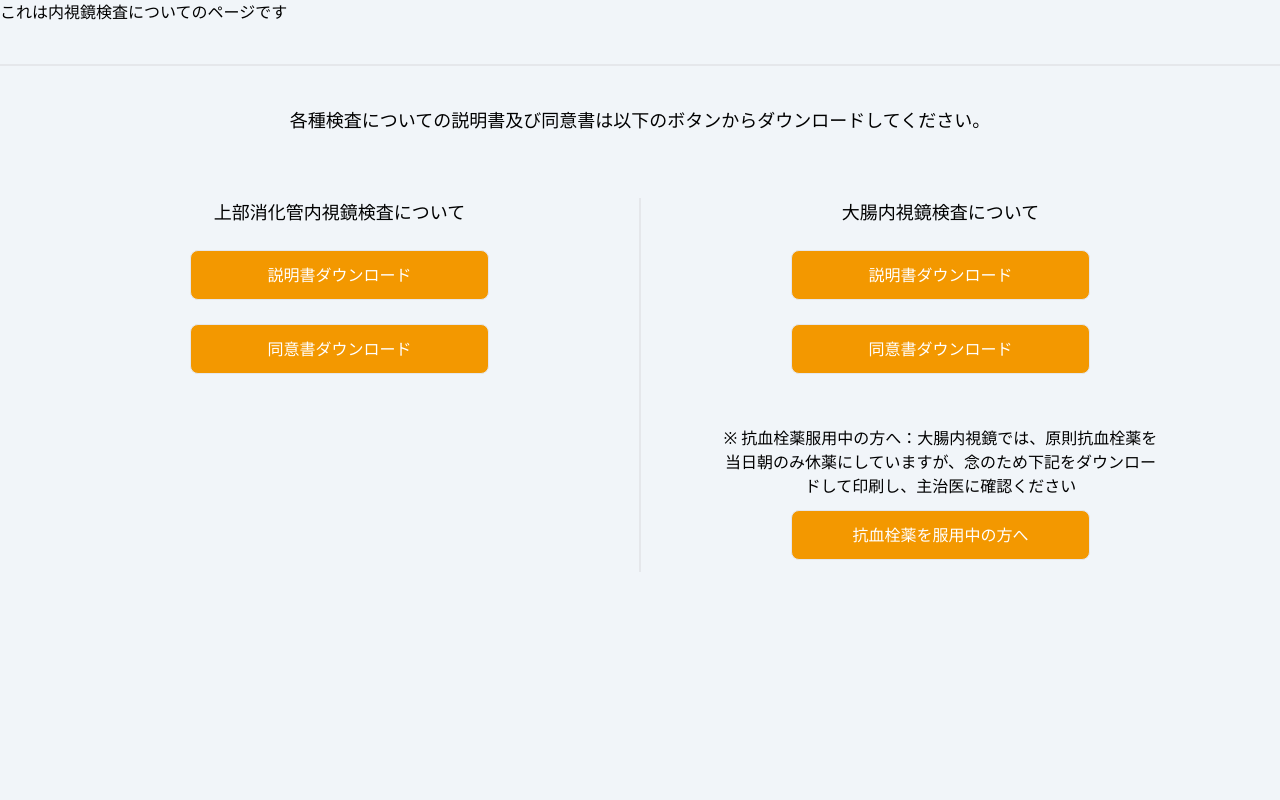
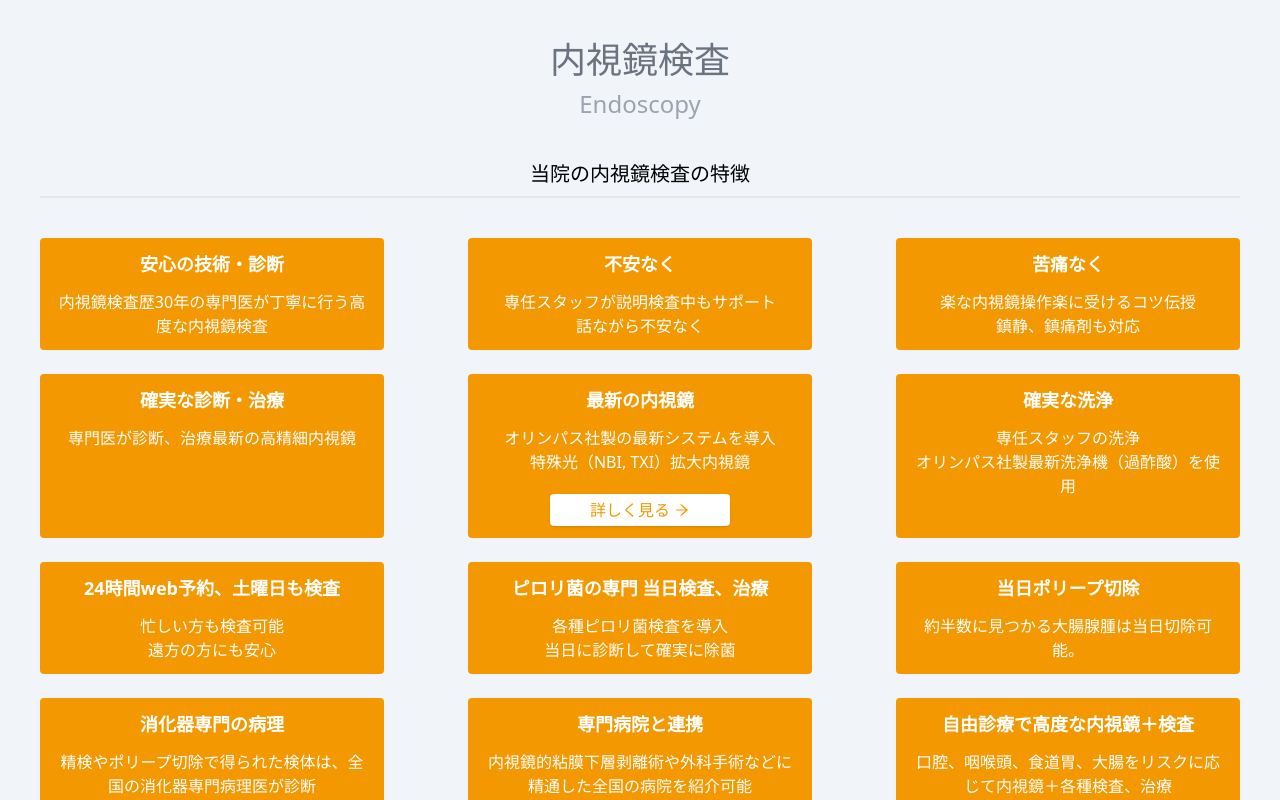
Before and after one commit to uto96315/hakodate-naishikyo, a Next.js app: page /aboutEndoscopy in a window 1280 px wide. Shown: the top 800 px of the page. Built offline with nearby package versions, Linux system fonts and the light colour scheme.

Commit message:
内視鏡検査の部分まで完成

```diff
--- a/components/aboutClinic.tsx
+++ b/components/aboutClinic.tsx
@@ -14,7 +14,7 @@ const medicalDepartmentData = [
 
 const AboutClinic = () => {
     return (
-        <div className="" id="aboutClinic">
+        <div className="pb-10" id="aboutClinic">
             {/* ここにロゴ */}
             <div className="flex justify-center pb-10">
                 <img
@@ -25,11 +25,14 @@ const AboutClinic = () => {
             </div>
 
             <div className="md:flex md:items-start">
-                <img
-                    src="/診療時間表.svg"
-                    alt=""
-                    className="w-full px-10 md:w-2/5 md:flex-1"
-                />
+                <div className="md:flex-1 md:flex md:flex-col md:items-center">
+                    <img
+                        src="/診療時間表.svg"
+                        alt=""
+                        className="w-full px-10"
+                    />
+                    <p className="font-sans text-center pt-2 lg:py-5 md:text-lg">※第1、3、5土曜日は16:00までの診療となります。</p>
+                </div>
                 <div className="flex-1">
                     <div className="py-5 md:py-0 md:pr-20 font-sans px-10 md:px-2">
                         <h3 className="border-b-2 py-1 text-lg">休診日</h3>
--- /dev/null
+++ b/components/endoscoryFeature.tsx
@@ -0,0 +1,122 @@
+import { AiOutlineArrowRight } from "react-icons/ai";
+
+const featureData = [
+    {
+        id: 1,
+        text: "安心の技術・診断",
+        description: "内視鏡検査歴30年の専門医が丁寧に行う高度な内視鏡検査",
+        imgPath: "",
+        detailLink: null,
+    },
+    {
+        id: 2,
+        text: "不安なく",
+        description: "専任スタッフが説明検査中もサポート\n話ながら不安なく",
+        imgPath: "",
+        detailLink: null,
+    },
+    {
+        id: 3,
+        text: "苦痛なく",
+        description: "楽な内視鏡操作楽に受けるコツ伝授\n鎮静、鎮痛剤も対応",
+        imgPath: "",
+        detailLink: null,
+    },
+    {
+        id: 4,
+        text: "確実な診断・治療",
+        description: "専門医が診断、治療最新の高精細内視鏡",
+        imgPath: "",
+        detailLink: null,
+    },
+    {
+        id: 5,
+        text: "最新の内視鏡",
+        description: "オリンパス社製の最新システムを導入\n特殊光（NBI, TXI）拡大内視鏡",
+        imgPath: "",
+        detailLink: "ああ",
+    },
+    {
+        id: 6,
+        text: "確実な洗浄",
+        description: "専任スタッフの洗浄\nオリンパス社製最新洗浄機（過酢酸）を使用",
+        imgPath: "",
+        detailLink: null,
+    },
+    {
+        id: 7,
+        text: "24時間web予約、土曜日も検査",
+        description: "忙しい方も検査可能\n遠方の方にも安心",
+        imgPath: "",
+        detailLink: null,
+    },
+    {
+        id: 8,
+        text: "ピロリ菌の専門 当日検査、治療",
+        description: "各種ピロリ菌検査を導入\n当日に診断して確実に除菌",
+        imgPath: "",
+        detailLink: null,
+    },
+    {
+        id: 9,
+        text: "当日ポリープ切除",
+        description: "約半数に見つかる大腸腺腫は当日切除可能。",
+        imgPath: "",
+        detailLink: null,
+    },
+    {
+        id: 10,
+        text: "消化器専門の病理",
+        description: "精検やポリープ切除で得られた検体は、全国の消化器専門病理医が診断",
+        imgPath: "",
+        detailLink: null,
+    },
+    {
+        id: 11,
+        text: "専門病院と連携",
+        description: "内視鏡的粘膜下層剥離術や外科手術などに精通した全国の病院を紹介可能",
+        imgPath: "",
+        detailLink: null,
+    },
+    {
+        id: 12,
+        text: "自由診療で高度な内視鏡＋検査",
+        description: "口腔、咽喉頭、食道胃、大腸をリスクに応じて内視鏡＋各種検査、治療",
+        imgPath: "",
+        detailLink: null,
+    },
+];
+
+const EndoscopyFeature = () => {
+    return (
+        <div className="">
+            <h2 className="text-xl mx-10 pb-2 mb-10 text-center border-b-2">
+                当院の内視鏡検査の特徴
+            </h2>
+
+            <div className=" md:grid md:grid-cols-3 md:gap-1">
+                {featureData.map((data, index) => (
+                    <div
+                        key={index}
+                        className="flex flex-col px-4 mx-10 py-3 rounded  items-center bg-theme mb-5 text-white"
+                    >
+                        <p className="text-lg mb-3 font-bold">{data.text}</p>
+                        <p className="text-center"
+                         dangerouslySetInnerHTML={{ __html: data.description.replace(/\n/g, '<br />') }}></p>
+                        {
+                            data.detailLink &&
+                            <button
+                                className="bg-white text-theme rounded px-10 py-1 shadow mt-5 flex justify-center items-center space-x-1"
+                            >
+                                <p>詳しく見る</p>
+                                <AiOutlineArrowRight />
+                            </button>
+                        }
+                    </div>
+                ))}
+            </div>
+        </div>
+    );
+};
+
+export default EndoscopyFeature;
--- a/src/pages/aboutEndoscopy.tsx
+++ b/src/pages/aboutEndoscopy.tsx
@@ -1,3 +1,4 @@
+import EndoscopyFeature from "../../components/endoscoryFeature";
 import DownloadButton from "../../components/v1/downloadButton";
 
 type Props = {
@@ -6,12 +7,15 @@ type Props = {
 
 const AboutEndoscopy: React.FC<Props> = () => {
     return (
-        <div className="bg-slate-100 min-h-screen w-full">
-            これは内視鏡検査についてのページです
+        <div className="bg-slate-100 min-h-screen w-full pt-10">
+            <h1 className="text-center text-4xl pb-2 text-gray-500">内視鏡検査</h1>
+            <h2 className="text-center text-2xl pb-10 text-gray-400">Endoscopy</h2>
+
+            <EndoscopyFeature />
 
             {/* ダウンロード部分 */}
             <div className="border-t-2  mt-10 py-5 px-10">
-                <h2 className="lg:text-lg pt-5 pb-16 text-center">各種検査についての説明書及び同意書は以下のボタンからダウンロードしてください。</h2>
+                <h2 className="lg:text-lg pt-5 pb-5 lg:pb-16 text-center">各種検査についての説明書及び同意書は以下のボタンからダウンロードしてください。</h2>
 
 
                 <div className="flex flex-col lg:flex-row justify-center pb-10">
--- a/src/pages/index.tsx
+++ b/src/pages/index.tsx
@@ -38,7 +38,7 @@ export default function Home() {
         <Message isNextButton={true} isDetail={false} />
         <ClinicFeatures />
         <AboutClinic />
-        <Movies />
+        {/* <Movies /> */}
         <Access />
         <footer className='bg-theme py-2 text-white text-center'>
           ©︎2023 まべ五稜郭消化器・内視鏡クリニック
```
